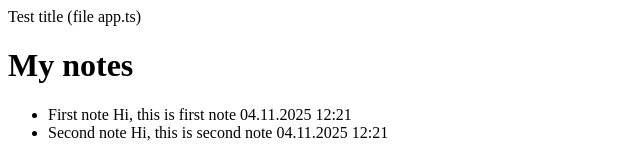
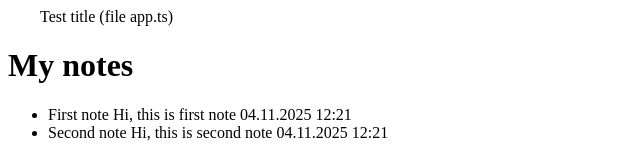
Before and after one commit to Grinch3214/learn-angular, an Angular app: page / in a window 1280 px wide. Shown: the top 160 px of the page, without its empty margins (0-640 px from the left). Built offline with nearby package versions, Linux system fonts and the light colour scheme.

Commit message:
Update global scss (test)

```diff
--- a/src/app/header/header.html
+++ b/src/app/header/header.html
@@ -1,3 +1,5 @@
 <header>
-	{{ title }}
+	<div class="container">
+		{{ title }}
+	</div>
 </header>
--- a/src/styles.scss
+++ b/src/styles.scss
@@ -1 +1,5 @@
-/* You can add global styles to this file, and also import other style files */
+.container {
+  max-width: 1200px;
+  margin: 0 auto;
+  padding: 0 15px;
+}
```
